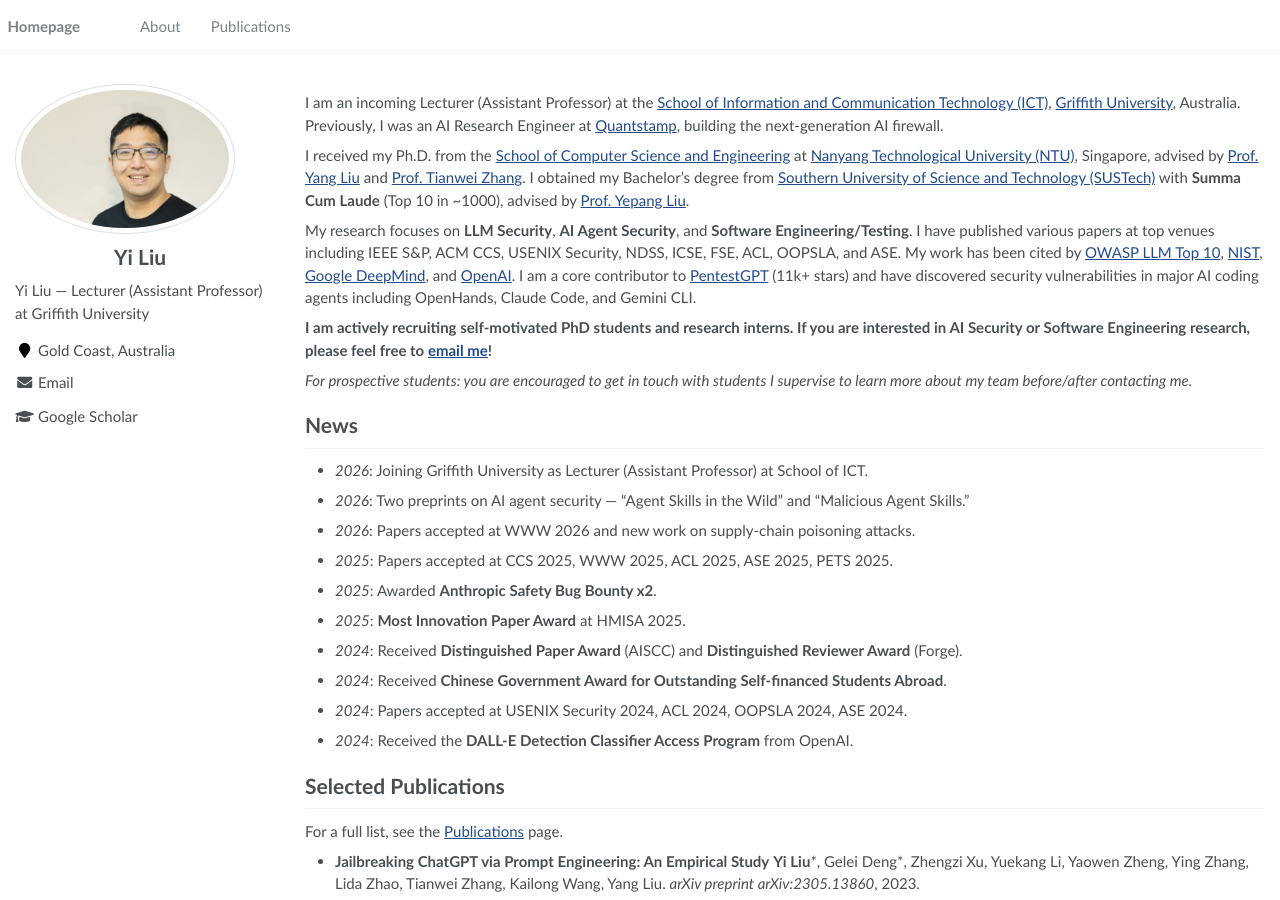
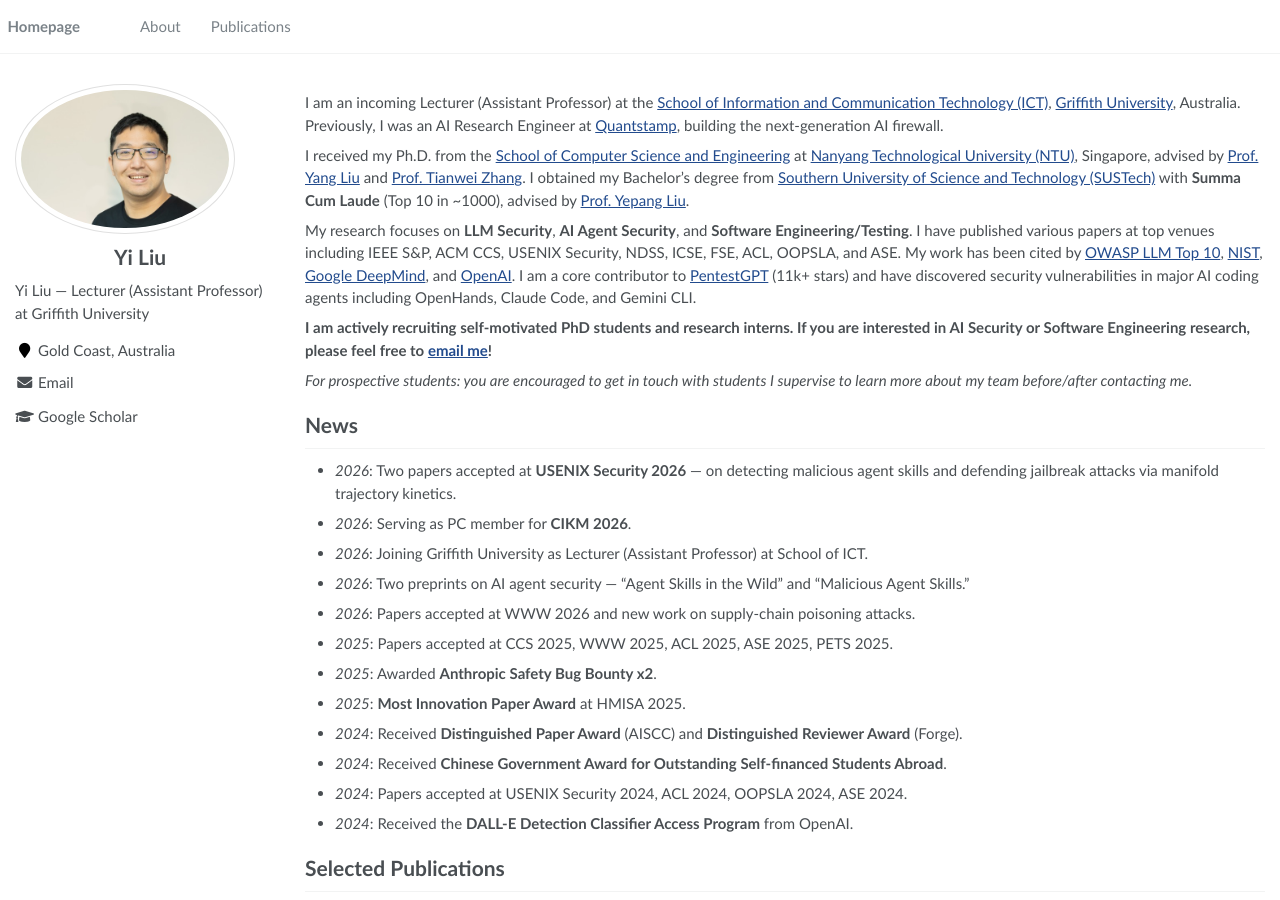
Before and after one commit to liuyi-academic/liuyi-academic.github.io, a Jekyll site: the page built from _pages/about.md, in a window 1280 px wide and 900 px high. Built offline with Jekyll 4.4.1, drawn with Linux system fonts in a browser that asks for light colours.

Commit message:
feat: add news entries for USENIX Security 2026 papers and CIKM 2026 PC
Co-Authored-By: Claude Opus 4.7 (1M context) <noreply@anthropic.com>

```diff
--- a/_pages/about.md
+++ b/_pages/about.md
@@ -22,6 +22,8 @@ My research focuses on **LLM Security**, **AI Agent Security**, and **Software E
 
 # News
 
+- *2026*: Two papers accepted at **USENIX Security 2026** — on detecting malicious agent skills and defending jailbreak attacks via manifold trajectory kinetics.
+- *2026*: Serving as PC member for **CIKM 2026**.
 - *2026*: Joining Griffith University as Lecturer (Assistant Professor) at School of ICT.
 - *2026*: Two preprints on AI agent security — "Agent Skills in the Wild" and "Malicious Agent Skills."
 - *2026*: Papers accepted at WWW 2026 and new work on supply-chain poisoning attacks.
```
